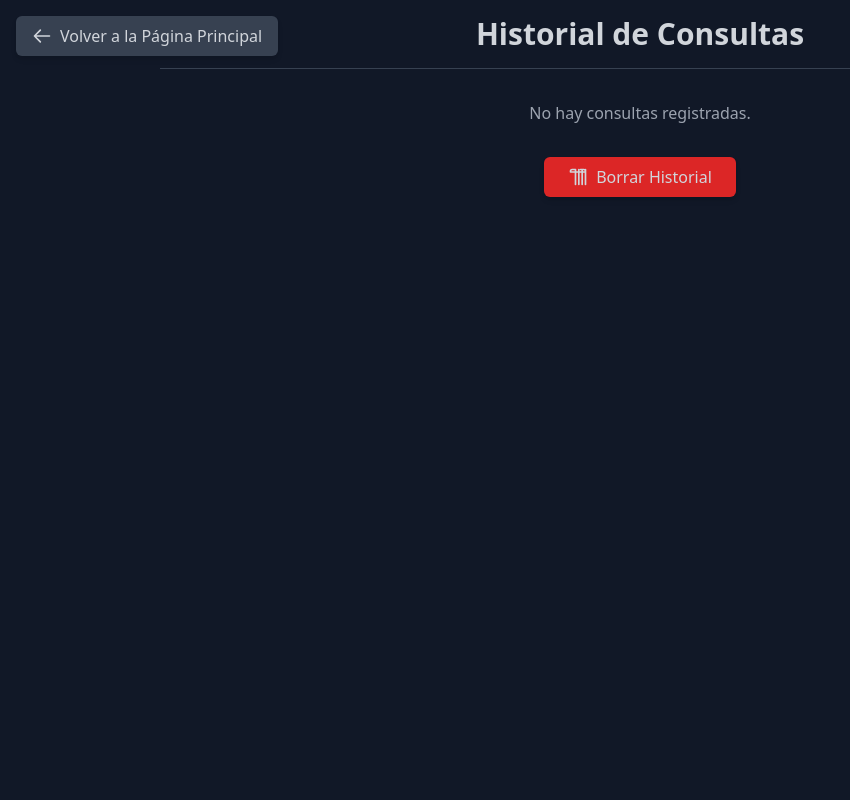
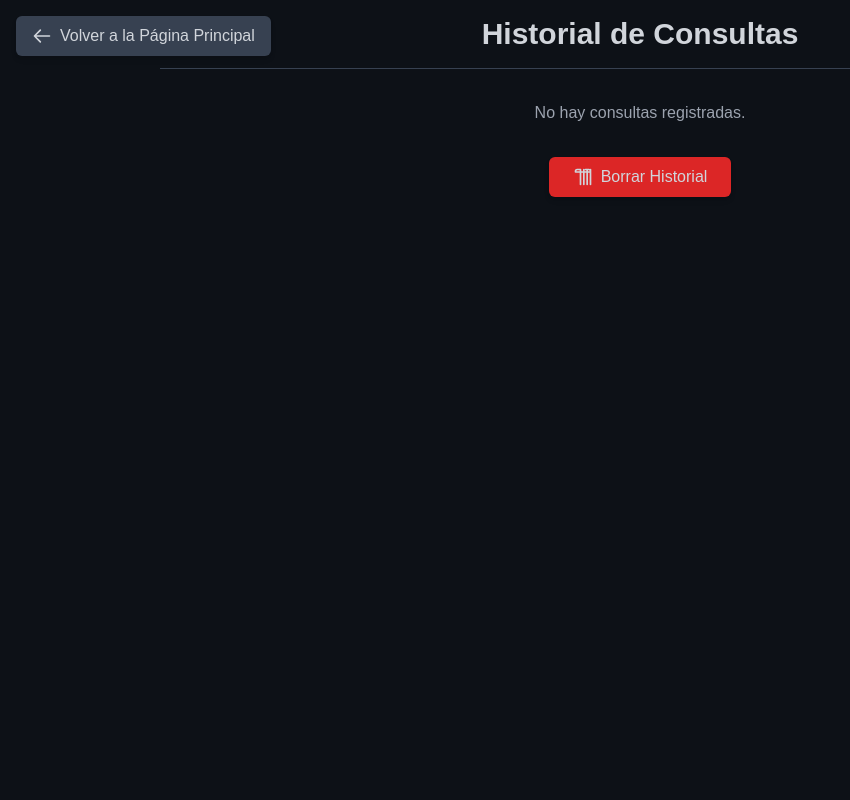
Before and after one commit to ByAkko317/Scrumbl-cookies, a Flask app: page /historial in a window 1280 px wide. Shown: the whole page, without its empty margins (0-850 px from the left). Run offline with Flask 3, Linux system fonts and the light colour scheme.

Commit message:
últimos cambios de estilo con flask

```diff
--- a/templates/index.html
+++ b/templates/index.html
@@ -13,10 +13,13 @@
             font-weight: bold;
             margin: 10px 0;
         }
+        .custom-bg {
+        background-color: #0d1117;
+        }
     </style>
 </head>
 
-<body class="bg-gray-900 text-white font-bahnschrift flex items-center justify-center min-h-screen">
+<body class="custom-bg text-white font-bahnschrift flex items-center justify-center min-h-screen">
 
     <div class="flex flex-col items-center w-full space-y-6 mb-20">
         <h1 class="text-3xl font-bold text-center mt-4">Bienvenido a la Consulta de Clima</h1>
--- a/templates/resultado.html
+++ b/templates/resultado.html
@@ -13,9 +13,12 @@
         body {
             font-family: 'Bahnschrift', 'Plus Jakarta Sans', sans-serif;
         }
+        .custom-bg {
+        background-color: #0d1117;
+        }
     </style>
 </head>
-<body class="bg-gray-900 text-white min-h-screen flex items-center justify-center">
+<body class="custom-bg text-white min-h-screen flex items-center justify-center">
     <div class="bg-gray-800 text-white p-6 rounded-lg shadow-lg max-w-4xl mx-auto">
 
 
--- a/templates/ver_historial.html
+++ b/templates/ver_historial.html
@@ -7,8 +7,16 @@
 
     <link rel="icon" type="image/png" href="/static/images/galleta.png">
     <link href="https://cdn.jsdelivr.net/npm/tailwindcss@2.2.19/dist/tailwind.min.css" rel="stylesheet">
+    <style>
+        body {
+            font-family: 'Bahnschrift', 'Plus Jakarta Sans', sans-serif;
+        }
+        .custom-bg {
+        background-color: #0d1117;
+        }
+    </style>
 </head>
-<body class="bg-gray-900 text-gray-300 flex flex-col items-center min-h-screen">
+<body class="custom-bg text-gray-300 flex flex-col items-center min-h-screen">
 
     <button onclick="window.location.href='/'" class="absolute top-4 left-4 bg-gray-700 text-gray-300 px-4 py-2 rounded-md flex items-center shadow-md hover:bg-gray-600">
         <svg xmlns="http://www.w3.org/2000/svg" class="h-5 w-5 mr-2" fill="none" viewBox="0 0 24 24" stroke="currentColor" stroke-width="2">
```
Also changed, not shown: templates/cambiar_unidades.html (+6 -1 lines).
